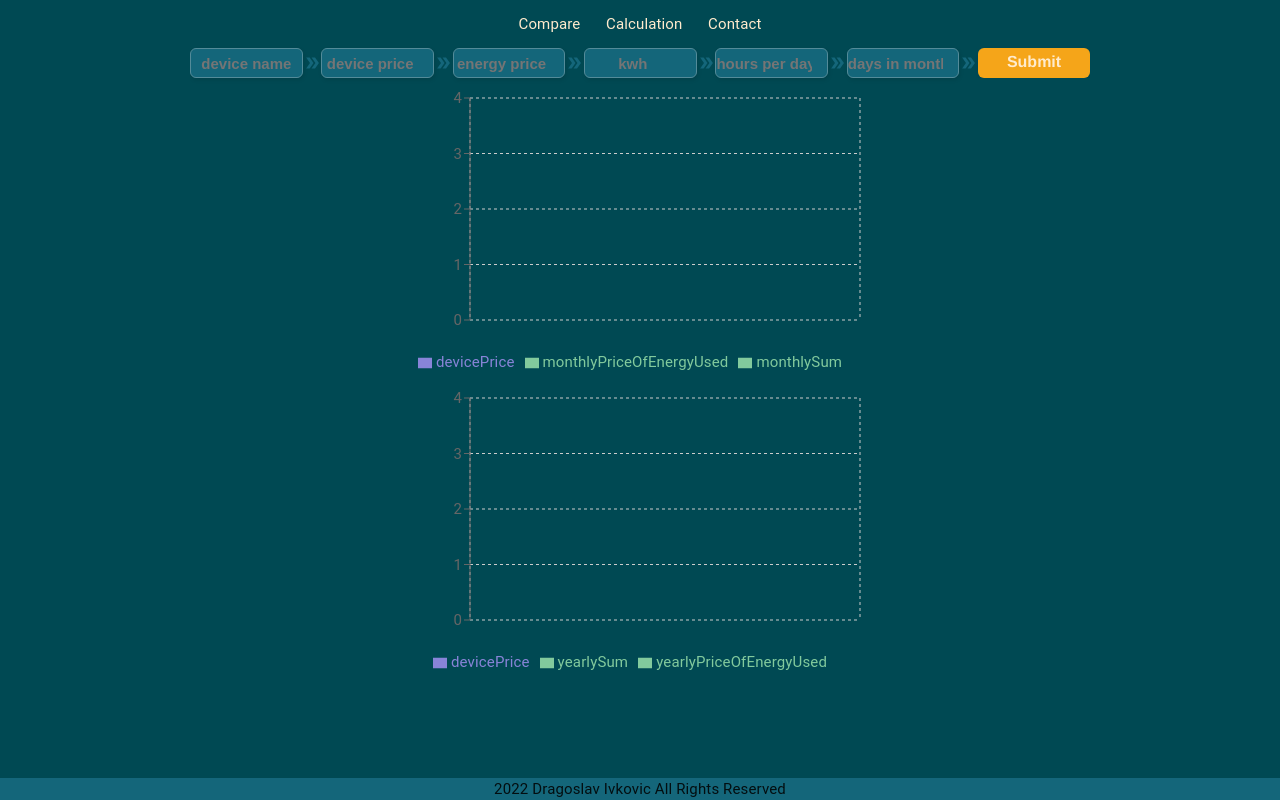
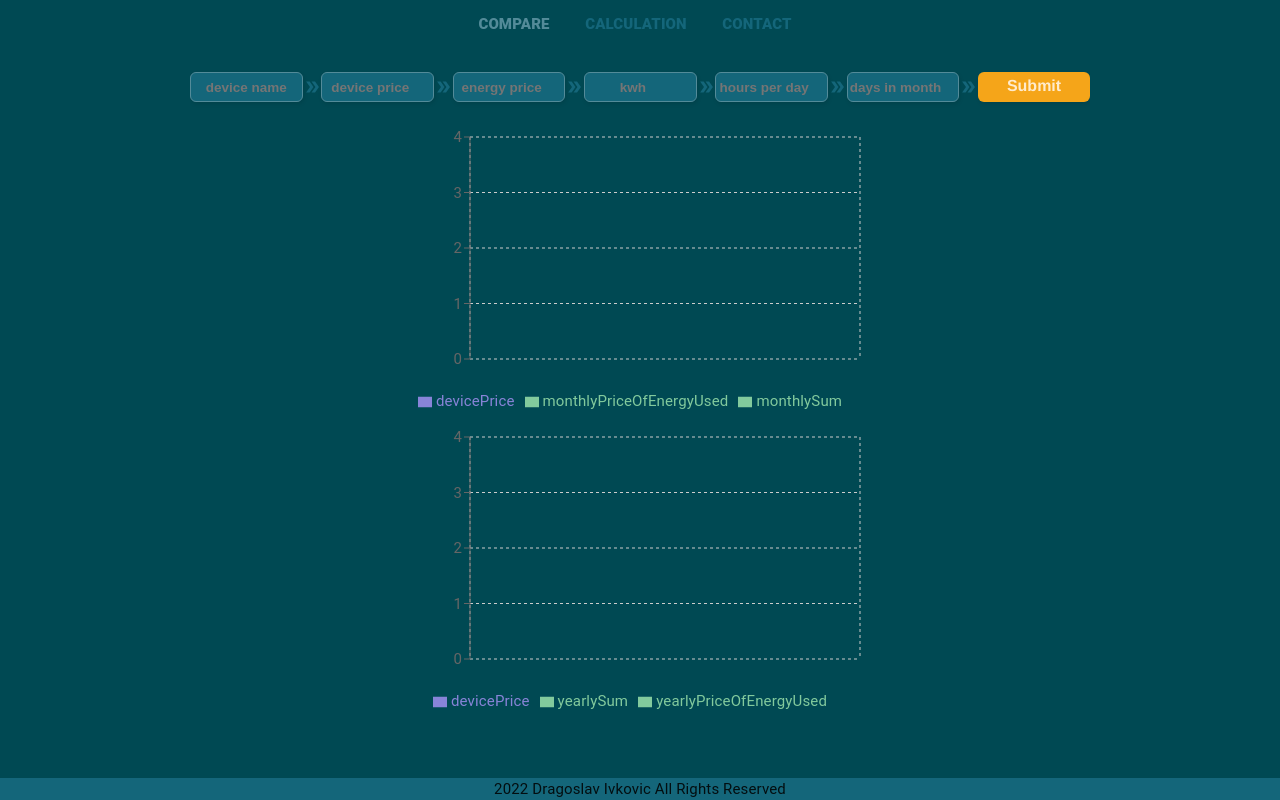
Before and after one commit to dragoslavIvkovic/energy-saving, a Next.js app: page /compare in a window 1280 px wide. Built offline with nearby package versions, Linux system fonts and the light colour scheme.

Commit message:
feet: styling

```diff
--- /dev/null
+++ b/components/Navbar/ActiveLink.js
@@ -0,0 +1,25 @@
+import { useRouter } from "next/router";
+
+function ActiveLink({ children, href }) {
+  const router = useRouter();
+  const style = {
+    marginRight: 10,
+    fontSize: 15,
+    textTransform: "uppercase",
+    fontWeight: 900,
+    color: router.asPath === href ? "#538b99" : "#14667a",
+  };
+
+  const handleClick = (e) => {
+    e.preventDefault();
+    router.push(href);
+  };
+
+  return (
+    <a href={href} onClick={handleClick} style={style}>
+      {children}
+    </a>
+  );
+}
+
+export default ActiveLink;
--- a/components/Navbar/Navbar.js
+++ b/components/Navbar/Navbar.js
@@ -1,15 +1,15 @@
-import React from 'react'
-import Link from "next/link";   //import this
-import styles from "./navbar.module.css"
+import React from "react";
+import styles from "./navbar.module.css";
+import ActiveLink from "./ActiveLink";
 
 function Navbar() {
   return (
     <div className={styles.navbar}>
-      <Link href="/compare">Compare</Link>
-      <Link href="/Calc">Calculation</Link>
-      <Link href="/Contact">Contact</Link>
+      <ActiveLink href="/compare">Compare</ActiveLink>
+      <ActiveLink href="/Calc">Calculation</ActiveLink>
+      <ActiveLink href="/Contact">Contact</ActiveLink>
     </div>
   );
 }
 
-export default Navbar
+export default Navbar;
--- a/components/Navbar/navbar.module.css
+++ b/components/Navbar/navbar.module.css
@@ -1,3 +1,6 @@
+
+
+
 .navbar{
     display: flex;
 align-items: center;
@@ -8,6 +11,7 @@ justify-content: center;
 
 .navbar a{
     padding: 1vw;
-    color: blanchedalmond;
+    margin-bottom: 3vh;
+    /* color: blanchedalmond; */
     text-decoration: none;
 }
--- a/pages/Contact/index.js
+++ b/pages/Contact/index.js
@@ -1,4 +1,4 @@
-import styles from "../../styles/Home.module.css";
+import styles from "./Contact.module.css";
 import { useState } from "react";
 
 export default function About() {
@@ -62,7 +62,7 @@ export default function About() {
         required
       ></textarea>
 
-      <input className={styles.button} type="submit" />
+      <button  type="submit" />
       {submitted == true ? alert("Thank you for your message") : ""}
     </form>
   );
--- a/pages/index.js
+++ b/pages/index.js
@@ -3,13 +3,11 @@ import { useRouter } from "next/router";
 import Head from "next/head";
 import Calc from './Calc/index.jsx'
 
-import styles from "../styles/Home.module.css";
+import styles from "../styles/Elements.module.css";
 
 
 const Home = () => {
-  const router = useRouter();
 
-  console.log(router.locale);
   return (
     <div className={styles.container}>
       <Head>
--- a/styles/Elements.module.css
+++ b/styles/Elements.module.css
@@ -1,31 +1,3 @@
-.styles.row_inputs {
-  display: flex;
-  align-items: center;
-  justify-content: center;
-}
-
-.inputTooltip {
-  position: relative;
-}
-
-.inputTooltip:hover::before {
-  content: attr(title);
-  position: absolute;
-  top: 100%;
-  left: 50%;
-  transform: translateX(-50%);
-  white-space: nowrap;
-  background-color: #004953;
-
-  font-size: medium;
-  font-weight: 700;
-  bottom: 10px;
-
-  box-shadow: rgba(0, 0, 0, 0.16) 1px 2px 4px;
-  padding: 5px 10px;
-  border-radius: 5px;
-}
-
 .chart,
 .compare,
 .calc,
@@ -39,12 +11,17 @@
   align-items: center;
 }
 
+/* .inputTooltip{
+  background-color: red;
+} */
+
 .compare,
 .calc {
   display: flex;
   align-items: center;
   justify-items: center;
   font-size: 2rem;
+  padding-bottom: 1rem;
 }
 
 .container {
--- a/styles/globals.css
+++ b/styles/globals.css
@@ -1,5 +1,4 @@
-@import url('https://fonts.googleapis.com/css2?family=Lato:ital,wght@0,100;0,300;0,400;0,700;0,900;1,400;1,700;1,900&display=swap');
-
+@import url("https://fonts.googleapis.com/css2?family=Lato:ital,wght@0,100;0,300;0,400;0,700;0,900;1,400;1,700;1,900&display=swap");
 
 :root {
   --bg-color: #004953;
@@ -10,6 +9,7 @@
   --disabled-color: #3c6671;
   --annotations-color: #f5a519;
   --active-color: #05b7fb;
+  --text-shadow: 0.5px 0.5px 0.5px #021b1e;
 }
 
 * {
@@ -29,11 +29,12 @@ body {
   display: flex;
   align-items: center;
   justify-content: center;
-   font-family: 'Lato', sans-serif;
+  font-family: "Lato", sans-serif;
 }
 
 table {
   width: 100%;
+  margin-top: 20px;
   background-color: var(--bg2-color);
   border: 1px solid var(--text2-color);
   border-radius: 5px;
@@ -54,30 +55,28 @@ td {
 input {
   background: var(--bg2-color);
   width: 20%;
-  height: 2rem;border-radius: 6px;
-  border: 0;border: 1px solid var(--text2-color);
+  height: 2rem;
+  border-radius: 6px;
+  border: 1px solid var(--text2-color);
   box-shadow: rgba(0, 0, 0, 0.1) 1px 2px 4px;
   color: var(--text3-color);
-  font-size: 1rem;
+  font-size: 0.9rem;
   text-align: center;
-
   font-weight: 700;
 
 }
 
-input:first-child{
-  color:var(--active-color)
+input:first-child {
+  color: var(--active-color);
 }
-input:nth-of-type(3){
-  color:var(--active-color)
+input:nth-of-type(3) {
+  color: var(--active-color);
 }
 
-input:hover{
+input:hover {
   color: var(--text2-color);
   background-color: var(--annotations-color);
-
   font-weight: 700;
-
 }
 
 button {
@@ -91,13 +90,9 @@ button {
   color: var(--text3-color);
   cursor: pointer;
   display: inline-block;
-
   font-size: 16px;
   font-weight: 800;
-  /* line-height: 16px;
-  min-height: 40px; */
   outline: 0;
-  /* padding: 12px 14px; */
   text-align: center;
   text-rendering: geometricprecision;
   text-transform: none;
@@ -107,8 +102,8 @@ button {
   vertical-align: middle;
 }
 
-button:hover{
- color: var( --annotations-color);
+button:hover {
+  color: var(--annotations-color);
   background-color: var(--bg2-color);
 }
 
@@ -116,13 +111,12 @@ button:hover{
 .button-24:active {
   background-color: initial;
   background-position: 0 0;
-  color: #FF4742;
+  color: #ff4742;
 }
 
 .button-24:active {
-  opacity: .5;
+  opacity: 0.5;
 }
-
 
 .footer {
   position: fixed;
@@ -130,11 +124,13 @@ button:hover{
   bottom: 0;
   width: 100%;
   background-color: var(--bg2-color);
-
   text-align: center;
 }
 
-/* #icon{
- background-color: red;
-
-  } */
+label{
+  color:var(--bg2-color) ;
+  font-size: 1rem;
+  font-weight: 900;
+  text-shadow: var(--text-shadow);
+  margin: 10px ;
+}
```
Also changed, not shown: pages/Contact/Contact.module.css (added, +29 -0 lines), pages/compare/index.jsx (+9 -15 lines), styles/Home.module.css (deleted). Lines whose indentation alone changed are shown as unchanged.
